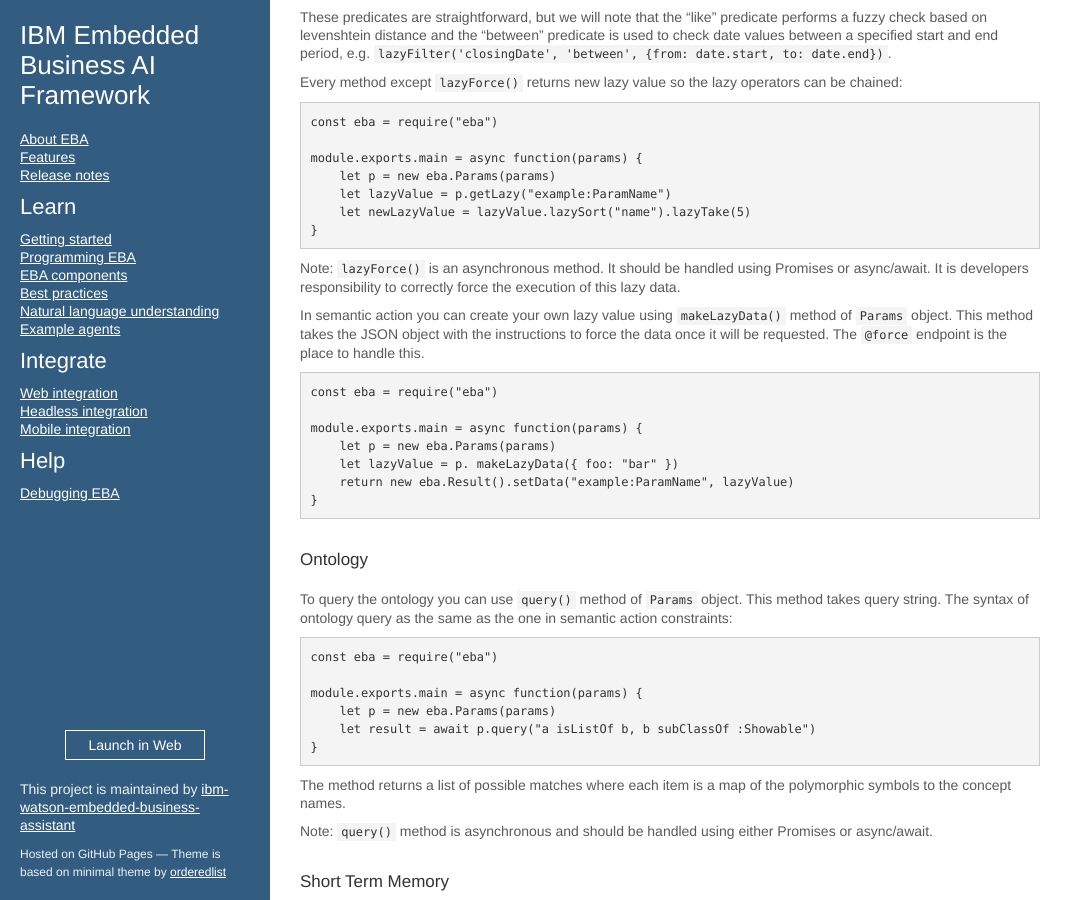
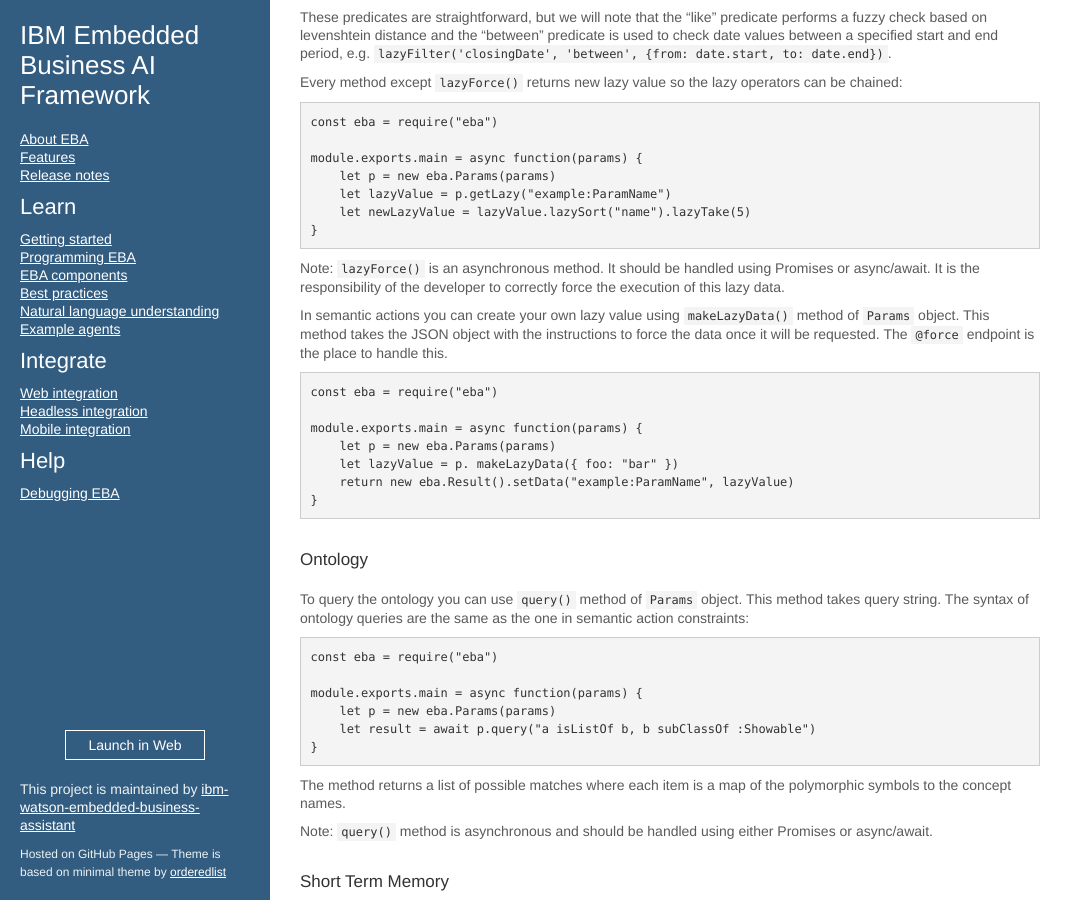
Before and after one commit to ibm-watson-embedded-business-assistant/eba-example-agents, a Jekyll site: the page built from docs/lab/NodeHelpers.md, in a window 1280 px wide and 900 px high, scrolled down 2004 px. Shown: the whole window, without its empty margins (0-1083 px from the left). Built offline with Jekyll 4.4.1, drawn with Linux system fonts in a browser that asks for light colours; our own code applies the rules of GitHub Pages for plain Markdown files; some of the changed text lies outside the part shown.

Commit message:
fixing some typos

````diff
--- a/docs/lab/NodeHelpers.md
+++ b/docs/lab/NodeHelpers.md
@@ -108,9 +108,9 @@
 }
 ```
 
-Note: `lazyForce()` is an asynchronous method. It should be handled using Promises or async/await. It is developers responsibility to correctly force the execution of this lazy data.
+Note: `lazyForce()` is an asynchronous method. It should be handled using Promises or async/await. It is the responsibility of the developer to correctly force the execution of this lazy data.
 
-In semantic action you can create your own lazy value using `makeLazyData()` method of `Params` object. This method takes the JSON object with the instructions to force the data once it will be requested. The `@force` endpoint is the place to handle this.
+In semantic actions you can create your own lazy value using `makeLazyData()` method of `Params` object. This method takes the JSON object with the instructions to force the data once it will be requested. The `@force` endpoint is the place to handle this.
 
 ```
 const eba = require("eba")
@@ -124,7 +124,7 @@
 
 ### Ontology
 
-To query the ontology you can use `query()` method of `Params` object. This method takes query string. The syntax of ontology query as the same as the one in semantic action constraints:
+To query the ontology you can use `query()` method of `Params` object. This method takes query string. The syntax of ontology queries are the same as the one in semantic action constraints:
 
 ```
 const eba = require("eba")
````
Also changed, not shown: other parts of docs/lab/NodeHelpers.md (+1 -1 lines).
